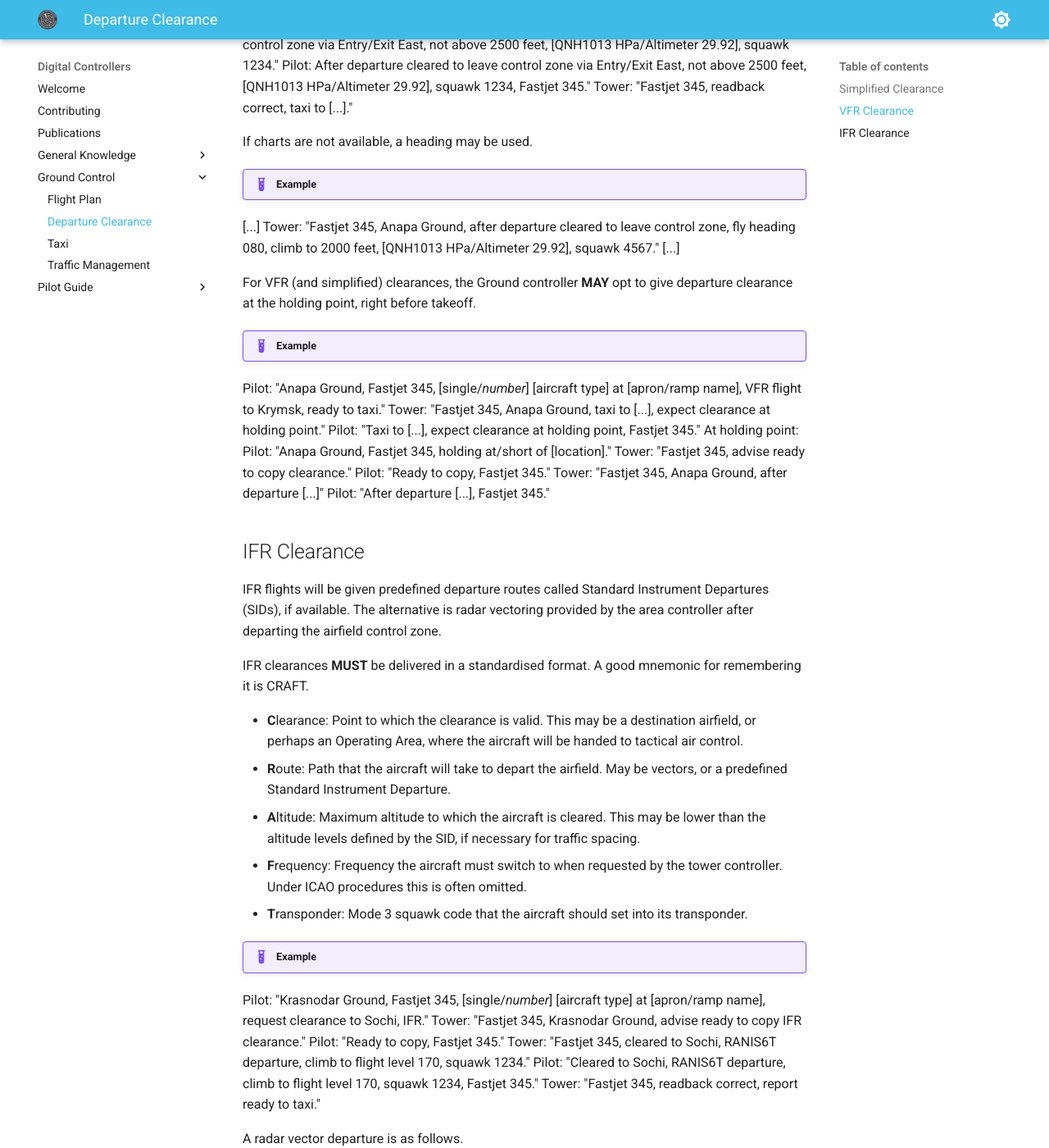
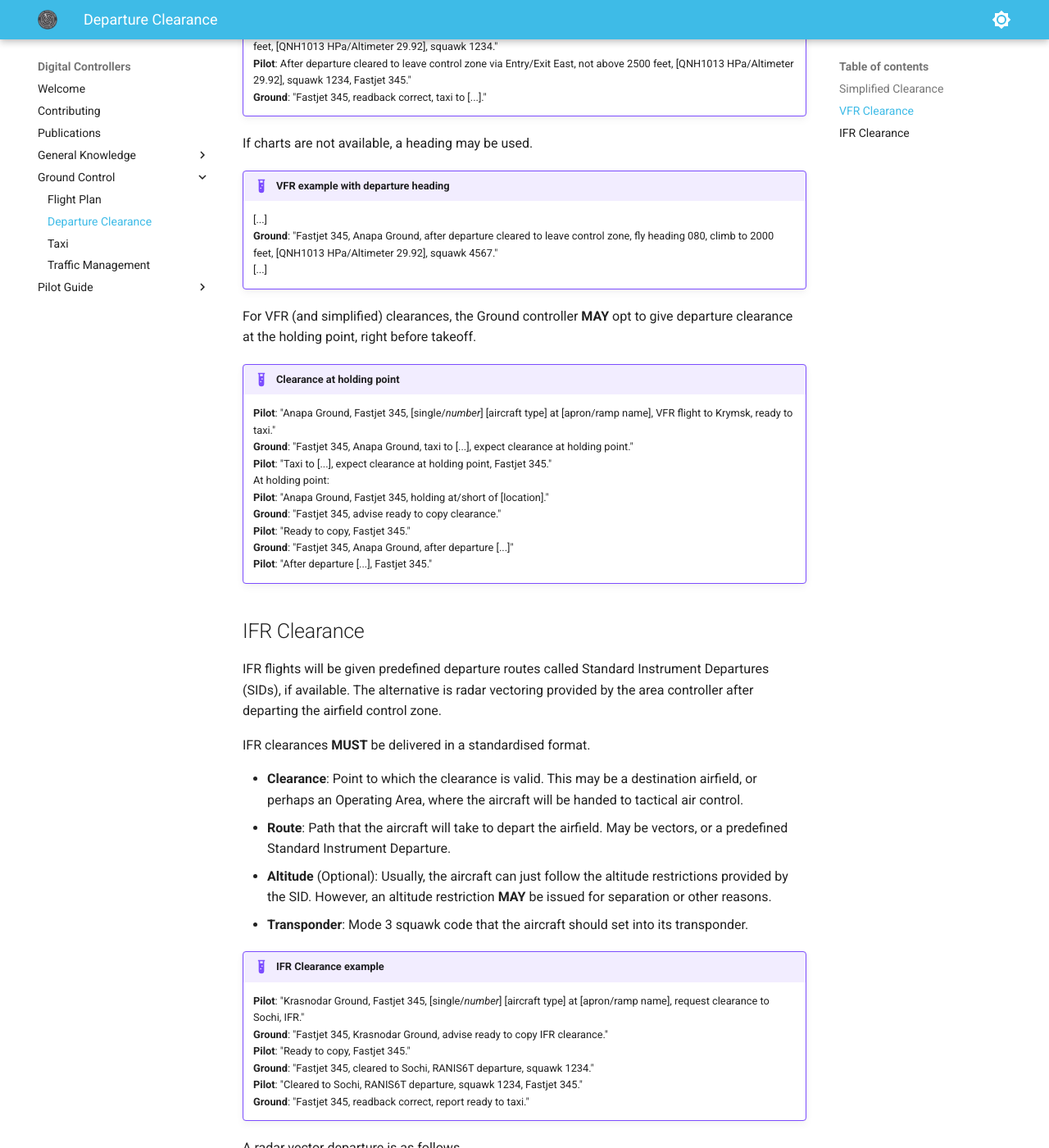
Before and after one commit to Digital-Controllers/website, an MkDocs documentation site: the page built from docs/ground/departure_clearance.md, in a window 1280 px wide and 1400 px high, scrolled down 1083 px. Shown: the whole window at 82% size. Built offline with MkDocs 1.6.1 and Material for MkDocs 9.7.7, drawn with Linux system fonts in a browser that asks for light colours; some of the changed text lies outside the part shown.

Commit message:
fix example boxes and remove CRAFT reference

```diff
--- a/docs/ground/departure_clearance.md
+++ b/docs/ground/departure_clearance.md
@@ -4,71 +4,70 @@ A departure clearance is a set of instructions given by air traffic control to a
 
 There may be occasions in which a simple departure clearance, often just a departure heading and altitude level, will be assigned to pilots.
 
-!!! example Simplified Example
-Pilot: "Anapa Ground, Fastjet 345, [single/_number_] [aircraft type] at [apron/ramp name], ready to taxi."
-Tower: "Fastjet 345, Anapa Ground, after departure fly runway heading, climb to 3000 feet, [QNH1013 HPa/Altimeter 29.92]."
-Pilot: "After departure fly runway heading, climb to 3000 feet [QNH1013 HPa/Altimeter 29.92], Fastjet 345."
-Tower: "Fastjet 345, readback correct, taxi to [...]."
+!!! example "Simplified Example"
+    **Pilot**: "Anapa Ground, Fastjet 345, [single/_number_] [aircraft type] at [apron/ramp name], ready to taxi."
+    **Ground**: "Fastjet 345, Anapa Ground, after departure fly runway heading, climb to 3000 feet, [QNH1013 HPa/Altimeter 29.92]."
+    **Pilot**: "After departure fly runway heading, climb to 3000 feet [QNH1013 HPa/Altimeter 29.92], Fastjet 345."
+    **Ground**: "Fastjet 345, readback correct, taxi to [...]."
 
 If ATIS is available, the pilot **SHALL** include the information designator in his initial communication to the ground controller.
 
-!!! example Initial comms with ATIS available
-Pilot: "Anapa Ground, Fastjet 345, [single/_number_] [aircraft type] at [apron/ramp name], ready to taxi, information Alpha."
+!!! example "Initial comms with ATIS available"
+    **Pilot**: "Anapa Ground, Fastjet 345, [single/_number_] [aircraft type] at [apron/ramp name], ready to taxi, information Alpha."
 
 ##VFR Clearance
 
 Visual Flight Rules clearances **MUST** only be issued during daytime and within Visual Meteorological (VMC) conditions. Clearances **SHOULD** include instructions of exiting the airfield control zone. This may consist of a departure heading or a Visual Reference Point, if a VFR chart is available for that airfield.
 
-!!!example VFR Example with VRP
-Pilot: "Anapa Ground, Fastjet 345, [single/_number_] [aircraft type] at [apron/ramp name], VFR flight to Krymsk, ready to taxi."
-Tower: "Fastjet 345, Anapa Ground, after departure cleared to leave control zone via Entry/Exit East, not above 2500 feet, [QNH1013 HPa/Altimeter 29.92], squawk 1234."
-Pilot: After departure cleared to leave control zone via Entry/Exit East, not above 2500 feet, [QNH1013 HPa/Altimeter 29.92], squawk 1234, Fastjet 345."
-Tower: "Fastjet 345, readback correct, taxi to [...]."
+!!! example "VFR Example with VRP"
+    **Pilot**: "Anapa Ground, Fastjet 345, [single/_number_] [aircraft type] at [apron/ramp name], VFR flight to Krymsk, ready to taxi."
+    **Ground**: "Fastjet 345, Anapa Ground, after departure cleared to leave control zone via Entry/Exit East, not above 2500 feet, [QNH1013 HPa/Altimeter 29.92], squawk 1234."
+    **Pilot**: After departure cleared to leave control zone via Entry/Exit East, not above 2500 feet, [QNH1013 HPa/Altimeter 29.92], squawk 1234, Fastjet 345."
+    **Ground**: "Fastjet 345, readback correct, taxi to [...]."
 
 If charts are not available, a heading may be used.
 
-!!!example VFR example with departure heading
-[...]
-Tower: "Fastjet 345, Anapa Ground, after departure cleared to leave control zone, fly heading 080, climb to 2000 feet, [QNH1013 HPa/Altimeter 29.92], squawk 4567."
-[...]
+!!! example "VFR example with departure heading"
+    [...]
+    **Ground**: "Fastjet 345, Anapa Ground, after departure cleared to leave control zone, fly heading 080, climb to 2000 feet, [QNH1013 HPa/Altimeter 29.92], squawk 4567."
+    [...]
 
 For VFR (and simplified) clearances, the Ground controller **MAY** opt to give departure clearance at the holding point, right before takeoff.
 
-!!!example Clearance at holding point
-Pilot: "Anapa Ground, Fastjet 345, [single/_number_] [aircraft type] at [apron/ramp name], VFR flight to Krymsk, ready to taxi."
-Tower: "Fastjet 345, Anapa Ground, taxi to [...], expect clearance at holding point."
-Pilot: "Taxi to [...], expect clearance at holding point, Fastjet 345."
-At holding point:
-Pilot: "Anapa Ground, Fastjet 345, holding at/short of [location]."
-Tower: "Fastjet 345, advise ready to copy clearance."
-Pilot: "Ready to copy, Fastjet 345."
-Tower: "Fastjet 345, Anapa Ground, after departure [...]"
-Pilot: "After departure [...], Fastjet 345."
+!!! example "Clearance at holding point"
+    **Pilot**: "Anapa Ground, Fastjet 345, [single/_number_] [aircraft type] at [apron/ramp name], VFR flight to Krymsk, ready to taxi."
+    **Ground**: "Fastjet 345, Anapa Ground, taxi to [...], expect clearance at holding point."
+    **Pilot**: "Taxi to [...], expect clearance at holding point, Fastjet 345."
+    At holding point:
+    **Pilot**: "Anapa Ground, Fastjet 345, holding at/short of [location]."
+    **Ground**: "Fastjet 345, advise ready to copy clearance."
+    **Pilot**: "Ready to copy, Fastjet 345."
+    **Ground**: "Fastjet 345, Anapa Ground, after departure [...]"
+    **Pilot**: "After departure [...], Fastjet 345."
 
 ##IFR Clearance
 
 IFR flights will be given predefined departure routes called Standard Instrument Departures (SIDs), if available. The alternative is radar vectoring provided by the area controller after departing the airfield control zone.
 
-IFR clearances **MUST** be delivered in a standardised format. A good mnemonic for remembering it is CRAFT.
+IFR clearances **MUST** be delivered in a standardised format.
 
-- **C**learance: Point to which the clearance is valid. This may be a destination airfield, or perhaps an Operating Area, where the aircraft will be handed to tactical air control.
-- **R**oute: Path that the aircraft will take to depart the airfield. May be vectors, or a predefined Standard Instrument Departure.
-- **A**ltitude: Maximum altitude to which the aircraft is cleared. This may be lower than the altitude levels defined by the SID, if necessary for traffic spacing.
-- **F**requency: Frequency the aircraft must switch to when requested by the tower controller. Under ICAO procedures this is often omitted.
-- **T**ransponder: Mode 3 squawk code that the aircraft should set into its transponder.
+- **Clearance**: Point to which the clearance is valid. This may be a destination airfield, or perhaps an Operating Area, where the aircraft will be handed to tactical air control.
+- **Route**: Path that the aircraft will take to depart the airfield. May be vectors, or a predefined Standard Instrument Departure.
+- **Altitude** (Optional): Usually, the aircraft can just follow the altitude restrictions provided by the SID. However, an altitude restriction **MAY** be issued for separation or other reasons.
+- **Transponder**: Mode 3 squawk code that the aircraft should set into its transponder.
 
-!!!example IFR Clearance example
-Pilot: "Krasnodar Ground, Fastjet 345, [single/_number_] [aircraft type] at [apron/ramp name], request clearance to Sochi, IFR."
-Tower: "Fastjet 345, Krasnodar Ground, advise ready to copy IFR clearance."
-Pilot: "Ready to copy, Fastjet 345."
-Tower: "Fastjet 345, cleared to Sochi, RANIS6T departure, climb to flight level 170, squawk 1234."
-Pilot: "Cleared to Sochi, RANIS6T departure, climb to flight level 170, squawk 1234, Fastjet 345."
-Tower: "Fastjet 345, readback correct, report ready to taxi."
+!!! example "IFR Clearance example"
+    **Pilot**: "Krasnodar Ground, Fastjet 345, [single/_number_] [aircraft type] at [apron/ramp name], request clearance to Sochi, IFR."
+    **Ground**: "Fastjet 345, Krasnodar Ground, advise ready to copy IFR clearance."
+    **Pilot**: "Ready to copy, Fastjet 345."
+    **Ground**: "Fastjet 345, cleared to Sochi, RANIS6T departure, squawk 1234."
+    **Pilot**: "Cleared to Sochi, RANIS6T departure, squawk 1234, Fastjet 345."
+    **Ground**: "Fastjet 345, readback correct, report ready to taxi."
 
 A radar vector departure is as follows.
 
-!!!example Departure via vectors
-[...]
-Tower: "Fastjet 345, cleared to Sochi, departure via radar vectors, climb to 5000 feet, [QNH1013 HPa/Altimeter 29.92], squawk 1234."
-Pilot: "cleared to Sochi, departure via radar vectors, climb to 5000 feet, [QNH1013 HPa/Altimeter 29.92], squawk 1234, Fastjet 345."
-Tower: "Fastjet 345, readback correct, report ready to taxi."
+!!! example "Departure via vectors"
+    [...]
+    **Ground**: "Fastjet 345, cleared to Sochi, departure via radar vectors, climb to 5000 feet, [QNH1013 HPa/Altimeter 29.92], squawk 1234."
+    **Pilot**: "cleared to Sochi, departure via radar vectors, climb to 5000 feet, [QNH1013 HPa/Altimeter 29.92], squawk 1234, Fastjet 345."
+    **Ground**: "Fastjet 345, readback correct, report ready to taxi."
```
